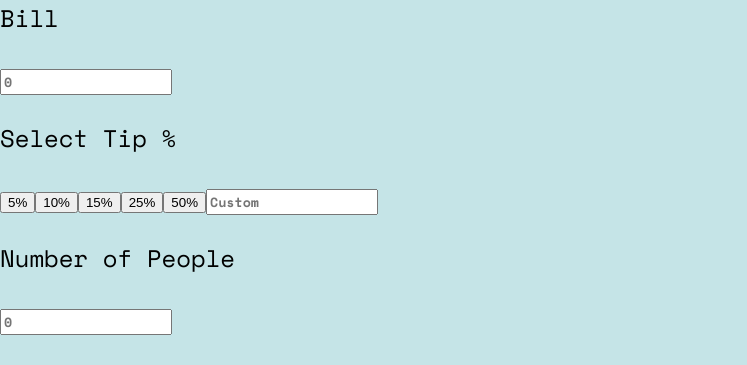
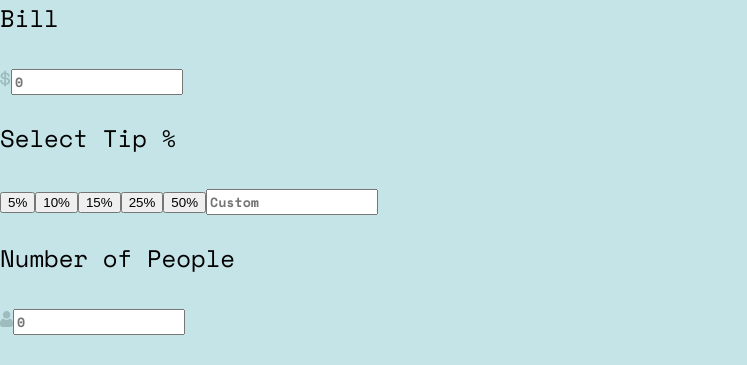
Before and after one commit to Annastrin/frontendmentor-tip-calculator, a Vue app: page / in a window 1280 px wide. Shown: the part 143-508 px from the top of the page, without its empty margins (0-747 px from the left). Built offline with nearby package versions, Linux system fonts and the light colour scheme.

Commit message:
Add icons to input fields

```diff
--- a/src/components/TipCalculator.vue
+++ b/src/components/TipCalculator.vue
@@ -4,7 +4,8 @@
       <div class="bill-info__block">
         <p class="field-name">Bill</p>
         <div class="field-box">
-          <input type="text" name="bill-sum" id="bill-sum" class="input-field" placeholder="0" v-model="billSum" @blur="toFloatString('billSum')">
+          <svg xmlns="http://www.w3.org/2000/svg" width="11" height="17"><path fill="#9EBBBD" d="M6.016 16.328v-1.464c1.232-.08 2.22-.444 2.964-1.092.744-.648 1.116-1.508 1.116-2.58v-.144c0-.992-.348-1.772-1.044-2.34-.696-.568-1.708-.932-3.036-1.092V4.184c.56.144 1.012.4 1.356.768.344.368.516.816.516 1.344v.288h1.824v-.432c0-.448-.088-.876-.264-1.284a3.783 3.783 0 00-.744-1.116A4.251 4.251 0 007.54 2.9a5.324 5.324 0 00-1.524-.492V.872H4.288V2.36a5.532 5.532 0 00-1.416.324c-.448.168-.84.392-1.176.672-.336.28-.604.616-.804 1.008-.2.392-.3.844-.3 1.356v.144c0 .96.316 1.708.948 2.244.632.536 1.548.884 2.748 1.044v3.912c-.704-.16-1.248-.472-1.632-.936-.384-.464-.576-1.08-.576-1.848v-.288H.256v.576c0 .464.08.924.24 1.38.16.456.404.88.732 1.272.328.392.744.728 1.248 1.008s1.108.476 1.812.588v1.512h1.728zM4.288 7.424c-.688-.128-1.164-.332-1.428-.612-.264-.28-.396-.644-.396-1.092 0-.464.176-.832.528-1.104.352-.272.784-.448 1.296-.528v3.336zm1.728 5.712V9.344c.768.128 1.328.328 1.68.6.352.272.528.688.528 1.248 0 .544-.196.984-.588 1.32-.392.336-.932.544-1.62.624z"/></svg>
+          <input type="text" name="bill-sum" id="bill-sum" class="input-field input-field--bill" placeholder="0" v-model="billSum" @blur="toFloatString('billSum')">
         </div>
       </div>
       <div class="bill-info__block">
@@ -20,7 +21,8 @@
           <span class="field-error" v-if="this.billSum && !this.peopleNum">Can&#39;t be zero</span>
         </div>
         <div class="field-box">
-          <input type="text" name="people" id="people" class="input-field" placeholder="0" required v-model="peopleNum">
+          <svg xmlns="http://www.w3.org/2000/svg" width="13" height="16"><path fill="#9EBBBD" d="M9.573 7.729c.406 0 .784.07 1.126.209.342.14.639.33.881.569.232.227.438.503.614.82a5.1 5.1 0 01.407.949c.097.312.178.654.242 1.016.062.359.105.699.126 1.011.02.307.031.624.031.945 0 .836-.259 1.512-.768 2.01-.504.492-1.17.742-1.98.742H2.748c-.81 0-1.477-.25-1.98-.742C.259 14.76 0 14.084 0 13.248c0-.322.01-.64.032-.945.02-.312.063-.652.126-1.01.063-.363.144-.705.242-1.017.1-.323.238-.643.407-.948.176-.318.382-.594.613-.821.243-.238.54-.43.882-.57.342-.138.72-.208 1.125-.208.16 0 .313.067.61.265.183.123.397.264.636.421.204.134.48.259.822.372.333.11.671.167 1.005.167a3.19 3.19 0 001.006-.167c.341-.113.618-.238.822-.372l.636-.42c.296-.2.45-.266.61-.266zM6.598 0C7.63 0 8.522.38 9.252 1.129s1.1 1.666 1.1 2.724c0 1.06-.37 1.976-1.1 2.725-.73.75-1.623 1.13-2.654 1.13-1.03 0-1.924-.38-2.653-1.13-.73-.749-1.1-1.666-1.1-2.725 0-1.058.37-1.975 1.1-2.724C4.675.379 5.567 0 6.598 0z"/></svg>
+          <input type="text" name="people" id="people" class="input-field input-field--people" :class="{'input-field__invalid': this.billSum && !this.peopleNum}" placeholder="0" required v-model="peopleNum">
         </div>
       </div>
     </div>
```
